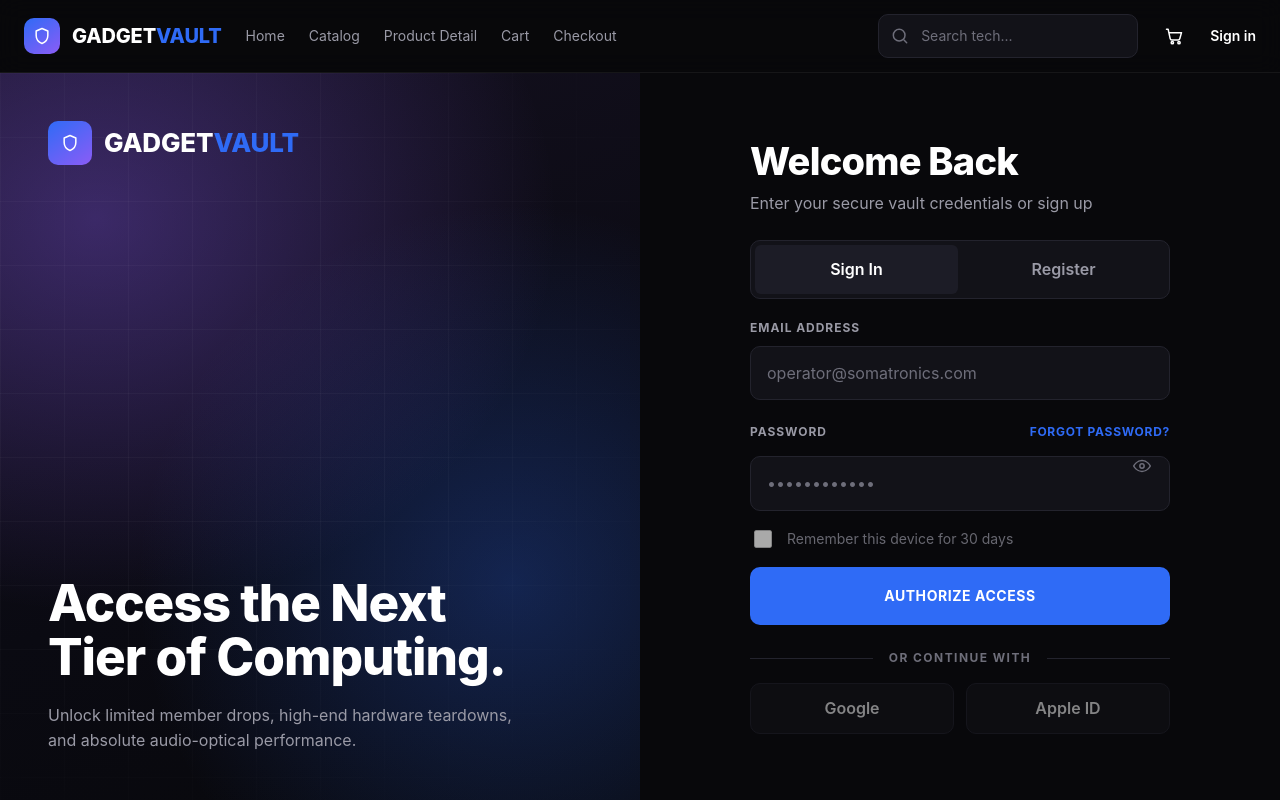
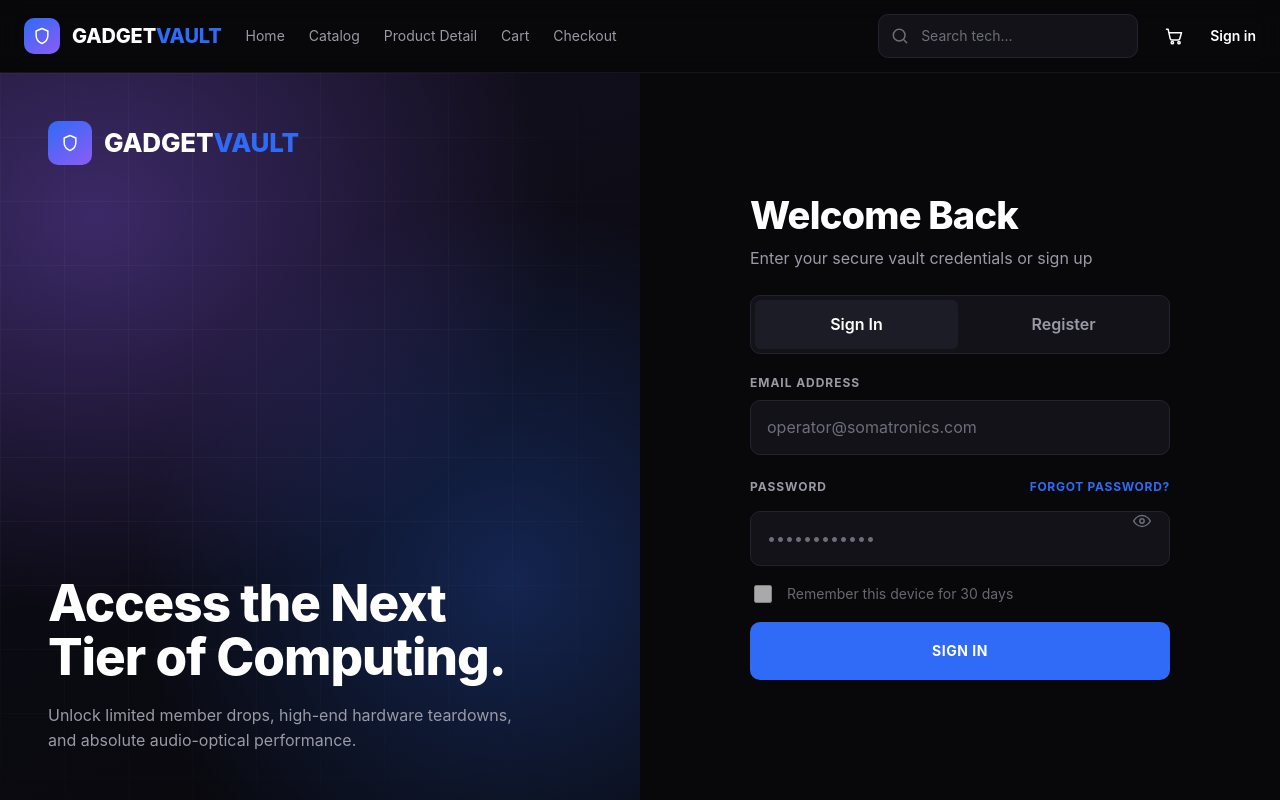
Before and after one commit to Hanrekoen/SEN-371-E-commerce, a React (Vite) app in the folder client/: page /login in a window 1280 px wide. Shown: the top 800 px of the page. Built offline with nearby package versions, Linux system fonts and the light colour scheme; no server answers.

Commit message:
login page issue fix

```diff
--- a/client/src/pages/LoginPage.css
+++ b/client/src/pages/LoginPage.css
@@ -120,37 +120,6 @@
 .gv-auth__remember input { width: 18px; height: 18px; accent-color: var(--gv-primary); }
 .gv-auth__remember input:disabled + span { opacity: 0.65; }
 
-.gv-auth__divider {
-  display: flex;
-  align-items: center;
-  gap: var(--gv-4);
-  margin: var(--gv-6) 0 var(--gv-4);
-  color: var(--gv-text-dim);
-  font-size: var(--gv-fs-xs);
-  font-weight: 700;
-  letter-spacing: 0.12em;
-  text-transform: uppercase;
-}
-.gv-auth__divider::before,
-.gv-auth__divider::after {
-  content: "";
-  flex: 1;
-  height: 1px;
-  background: var(--gv-border);
-}
-
-.gv-auth__oauth { display: grid; grid-template-columns: 1fr 1fr; gap: var(--gv-3); }
-.gv-auth__oauth button {
-  padding: var(--gv-3) var(--gv-4);
-  background: var(--gv-surface);
-  border: 1px solid var(--gv-border);
-  border-radius: var(--gv-r-md);
-  color: var(--gv-text);
-  font-weight: 600;
-  cursor: not-allowed;
-  opacity: 0.5;
-}
-
 @media (max-width: 980px) {
   .gv-auth { grid-template-columns: 1fr; }
   .gv-auth__hero { min-height: 260px; padding: var(--gv-8); }
@@ -159,5 +128,4 @@
 }
 @media (max-width: 520px) {
   .gv-auth__row { grid-template-columns: 1fr; }
-  .gv-auth__oauth { grid-template-columns: 1fr; }
 }
--- a/client/src/pages/LoginPage.jsx
+++ b/client/src/pages/LoginPage.jsx
@@ -170,18 +170,9 @@ export default function LoginPage() {
             )}
 
             <Button type="submit" size="lg" full loading={busy}>
-              {isRegister ? "Create Account" : "Authorize Access"}
+              {isRegister ? "Create Account" : "Sign In"}
             </Button>
           </form>
-
-          <div className="gv-auth__divider"><span>Or continue with</span></div>
-
-          <div className="gv-auth__oauth">
-            {/* No OAuth provider is configured on the API, so these are shown
-                as unavailable rather than as buttons that fail on click. */}
-            <button type="button" disabled title="Single sign-on is not configured for this project">Google</button>
-            <button type="button" disabled title="Single sign-on is not configured for this project">Apple ID</button>
-          </div>
         </div>
       </section>
     </div>
```
Also changed, not shown: 1 other file (tests, documents, lock files or other folders).
